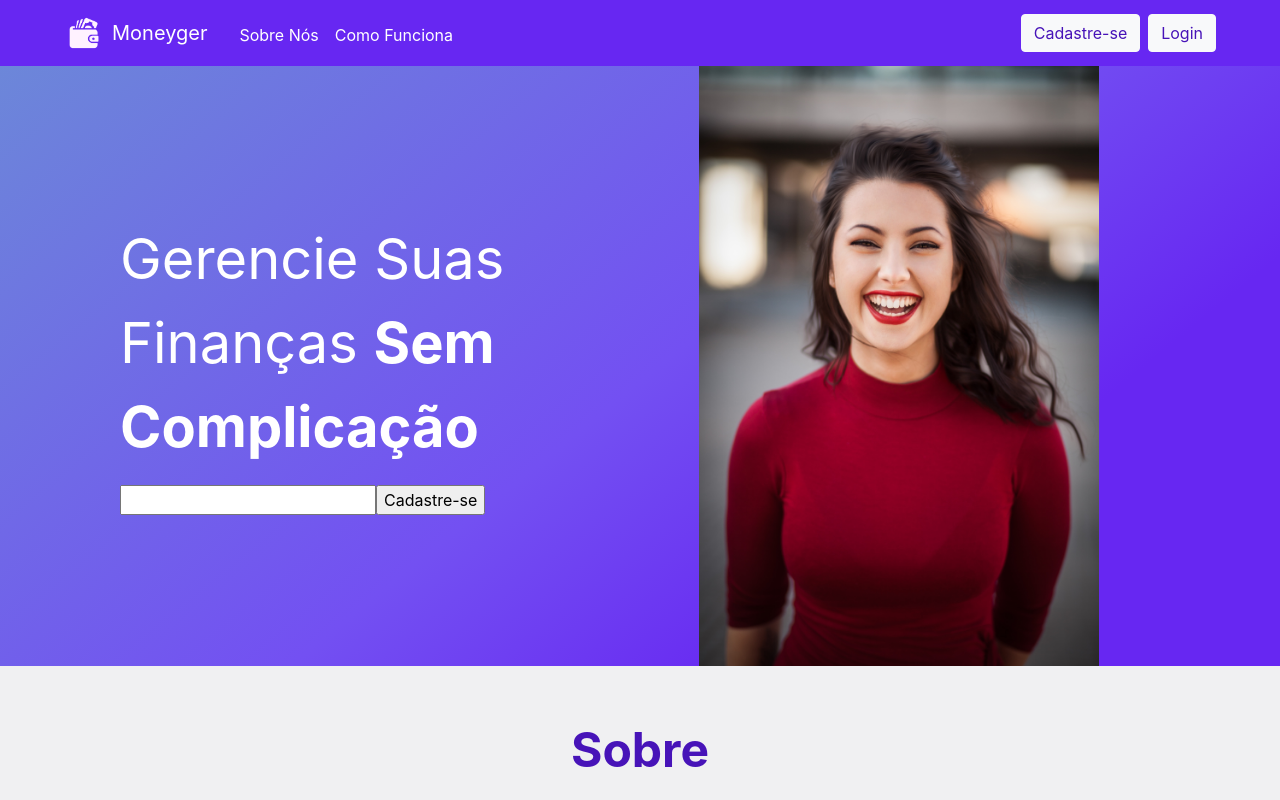
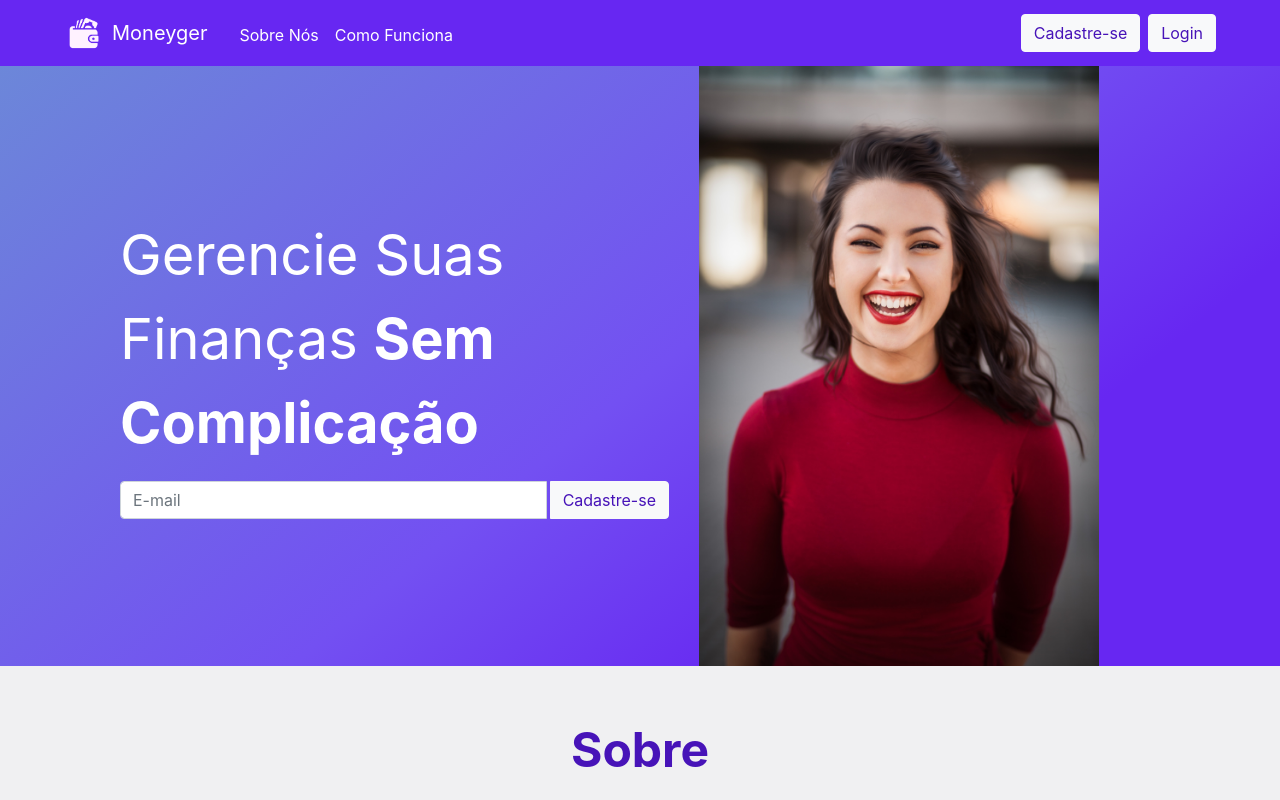
Before and after one commit to gbbiancardi/GerenciadorFinanceiro, an Angular app: page / in a window 1280 px wide. Shown: the top 800 px of the page. Built offline with nearby package versions, Linux system fonts and the light colour scheme.

Commit message:
Rotas. Component Dashboard e Header. Modulo Core.

```diff
--- a/src/app/app-routing.module.ts
+++ b/src/app/app-routing.module.ts
@@ -1,8 +1,20 @@
 import { NgModule } from '@angular/core';
 import { Routes, RouterModule } from '@angular/router';
+import { DashboardComponent } from './dashboard/dashboard.component';
+import { HomeComponent } from './home/home.component';
 
 
-const routes: Routes = [];
+const routes: Routes = [
+    {
+      path: '',
+      component: HomeComponent
+    },
+    {
+      path: 'dashboard',
+      component: DashboardComponent
+    }
+
+];
 
 @NgModule({
   imports: [RouterModule.forRoot(routes)],
--- a/src/app/app.component.html
+++ b/src/app/app.component.html
@@ -1 +1 @@
-<app-home></app-home>
+<router-outlet></router-outlet>
--- /dev/null
+++ b/src/app/core/header/header.component.html
@@ -0,0 +1 @@
+<p>header works!</p>
--- /dev/null
+++ b/src/app/core/header/header.component.ts
@@ -0,0 +1,15 @@
+import { Component, OnInit } from '@angular/core';
+
+@Component({
+  selector: 'app-header',
+  templateUrl: './header.component.html',
+  styleUrls: ['./header.component.css']
+})
+export class HeaderComponent implements OnInit {
+
+  constructor() { }
+
+  ngOnInit() {
+  }
+
+}
--- a/src/app/home/home.component.html
+++ b/src/app/home/home.component.html
@@ -15,7 +15,7 @@
     </ul>
     <div class="botoes-header ml-auto">
       <a class="btn btn-light mr-2" href="#">Cadastre-se</a>
-      <a class="btn btn-light mr-5" href="#">Login</a>
+      <a class="btn btn-light mr-5" [routerLink]="[ '/dashboard' ]">Login</a>
     </div>
   </header>
 
@@ -25,8 +25,12 @@
       <div class="row">
         <div class="col-sm-6 align-self-center">
           <p class="texto-sessao01">Gerencie Suas Finanças <strong>Sem Complicação</strong></p>
-          <input type="email">
-          <input type="button" value="Cadastre-se">
+          <div class="input-group">
+            <input type="email" class="form-control" placeholder="E-mail" aria-label="E-mail" aria-describedby="button-addon2">
+            <div class="input-group-append">
+              <button class="btn btn-light ml-1" type="button" id="button-addon2">Cadastre-se</button>
+            </div>
+          </div>
         </div>
         <div class="col-sm-6">
           <img src="../assets/img/img-sessao01.jpg" alt="Mulher sorrindo" width="400">
```
Also changed, not shown: src/app/app.module.ts (+5 -2 lines), src/app/core/core.module.ts (added, +15 -0 lines), src/app/dashboard/dashboard.module.ts (added, +17 -0 lines), src/app/core/header/header.component.css (added), 1 other file (tests, documents, lock files or other folders).
